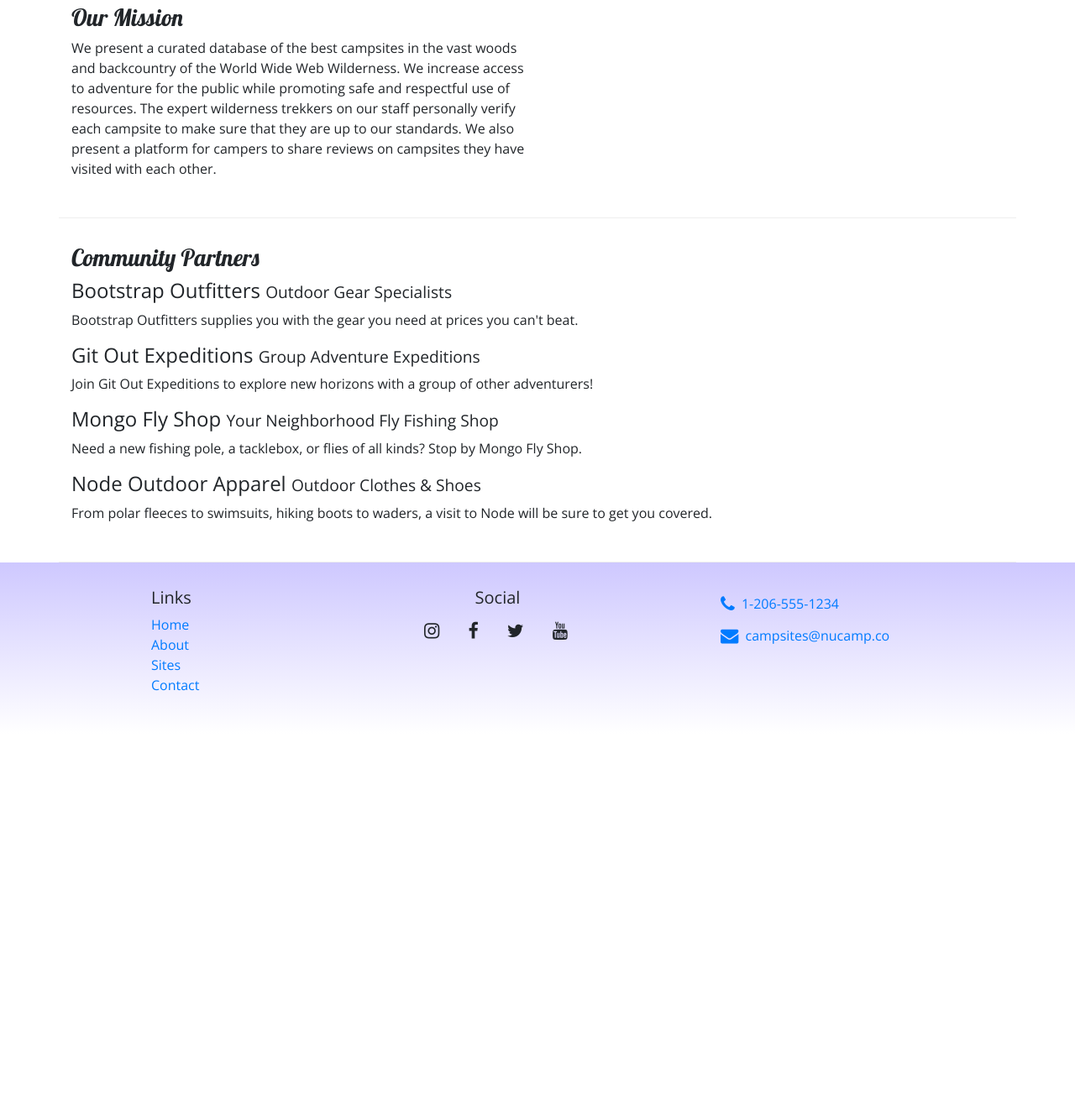
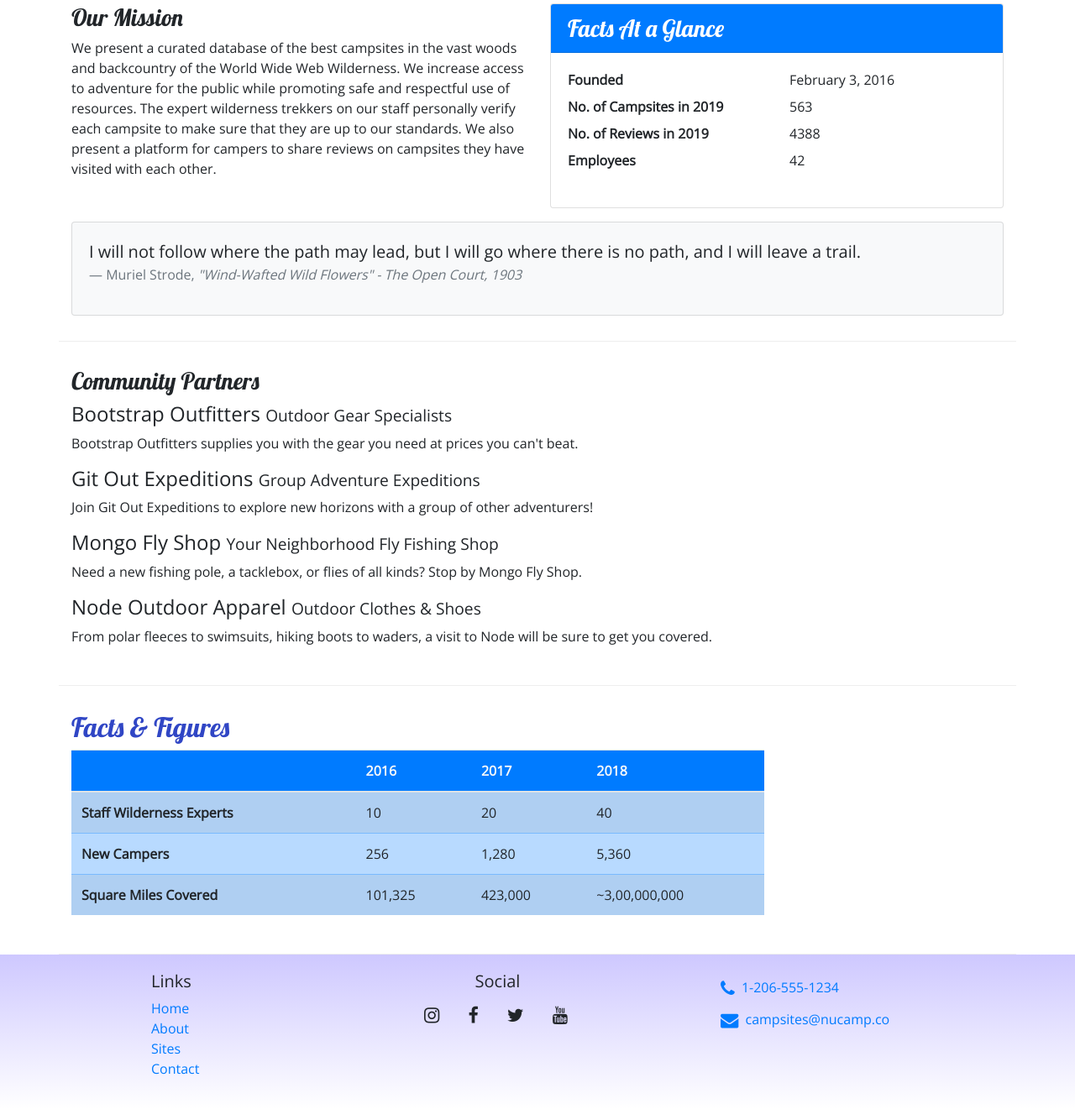
Before and after one commit to stevenCsaunders/nucampsite, a website: page about-us.html in a window 1280 px wide. Shown: the part 407-1728 px from the top of the page at 84% size. Before the commit the page ends 1281 px from the top, so only its background shows below. Drawn offline with nearby package versions, Linux system fonts and the light colour scheme.

Commit message:
added tables and footer class site-footer

```diff
--- a/about-us.html
+++ b/about-us.html
@@ -67,13 +67,42 @@
 		</div>
 
 		<div class="row row-content">
-			<div class="col col-sm-6">
+			<div class="col-sm-6">
 				<h3>Our Mission</h3>
 				<p>We present a curated database of the best campsites in the vast woods and backcountry of the World Wide Web
 					Wilderness. We increase access to adventure for the public while promoting safe and respectful use of
 					resources. The expert wilderness trekkers on our staff personally verify each campsite to make sure that they
 					are up to our standards. We also present a platform for campers to share reviews on campsites they have
 					visited with each other.</p>
+			</div>
+			<div class="col-sm-6">
+				<div class="card">
+					<h3 class="card-header bg-primary text-white">Facts At a Glance</h3>
+					<div class="card-body">
+						<dl class="row">
+							<dt class="col-6">Founded</dt>
+							<dd class="col-6">February 3, 2016</dd>
+							<dt class="col-6">No. of Campsites in 2019</dt>
+							<dd class="col-6">563</dd>
+							<dt class="col-6">No. of Reviews in 2019</dt>
+							<dd class="col-6">4388</dd>
+							<dt class="col-6">Employees</dt>
+							<dd class="col-6">42</dd>
+						</dl>
+					</div>
+				</div>
+			</div>
+			<div class="col">
+				<div class="card card-body bg-light mt-3">
+					<blockquote class="blockquote">
+						<p class="mb-0">I will not follow where the path may lead, but I will go where there is no path, and I will
+							leave a trail.</p>
+						<footer class="blockquote-footer">Muriel Strode,
+							<cite title="Source Title">"Wind-Wafted Wild Flowers" -
+								The Open Court, 1903</cite>
+						</footer>
+					</blockquote>
+				</div>
 			</div>
 		</div>
 
@@ -94,9 +123,47 @@
 					sure to get you covered.</p>
 			</div>
 		</div>
+		<div class="row row-content">
+			<div class="col-sm-9">
+				<h2>Facts &amp; Figures</h2>
+				<div class="table-responsive">
+					<table class="table table-striped">
+						<thead>
+							<tr class="bg-primary text-light">
+								<th></th>
+								<th>2016</th>
+								<th>2017</th>
+								<th>2018</th>
+							</tr>
+						</thead>
+						<tbody class="table-primary">
+							<tr>
+								<th>Staff Wilderness Experts</th>
+								<td>10</td>
+								<td>20</td>
+								<td>40</td>
+							</tr>
+							<tr>
+								<th>New Campers</th>
+								<td>256</td>
+								<td>1,280</td>
+								<td>5,360</td>
+							</tr>
+							<tr>
+								<th>Square Miles Covered</th>
+								<td>101,325</td>
+								<td>423,000</td>
+								<td>~3,00,000,000</td>
+							</tr>
+						</tbody>
+					</table>
+				</div>
+			</div>
+		</div>
 	</div>
 
-	<footer>
+
+	<footer class="site-footer">
 		<div class="container">
 			<div class="row">
 				<div class="col-4 col-sm-2 offset-1">
@@ -130,6 +197,7 @@
 					</a>
 				</div>
 			</div>
+
 		</div>
 	</footer>
 	<script src="./node_modules/jquery/dist/jquery.slim.min.js"></script>
--- a/css/style.sass
+++ b/css/style.sass
@@ -12,10 +12,6 @@ h2
 
 header h2
 	color: $secondary-color
-
-footer
-	background-image: linear-gradient($secondary-color, white)
-	padding: 30px
 
 .jumbotron
 	padding: 30px
@@ -33,3 +29,7 @@ footer
 
 .breadcrumb
 	background-color: white
+
+.site-footer
+	background-image: linear-gradient($secondary-color, white)
+	padding: 20px 0px
```
Also changed, not shown: contact-us.html (+1 -1 lines), index.html (+1 -1 lines), css/style.css, 1 other file.
